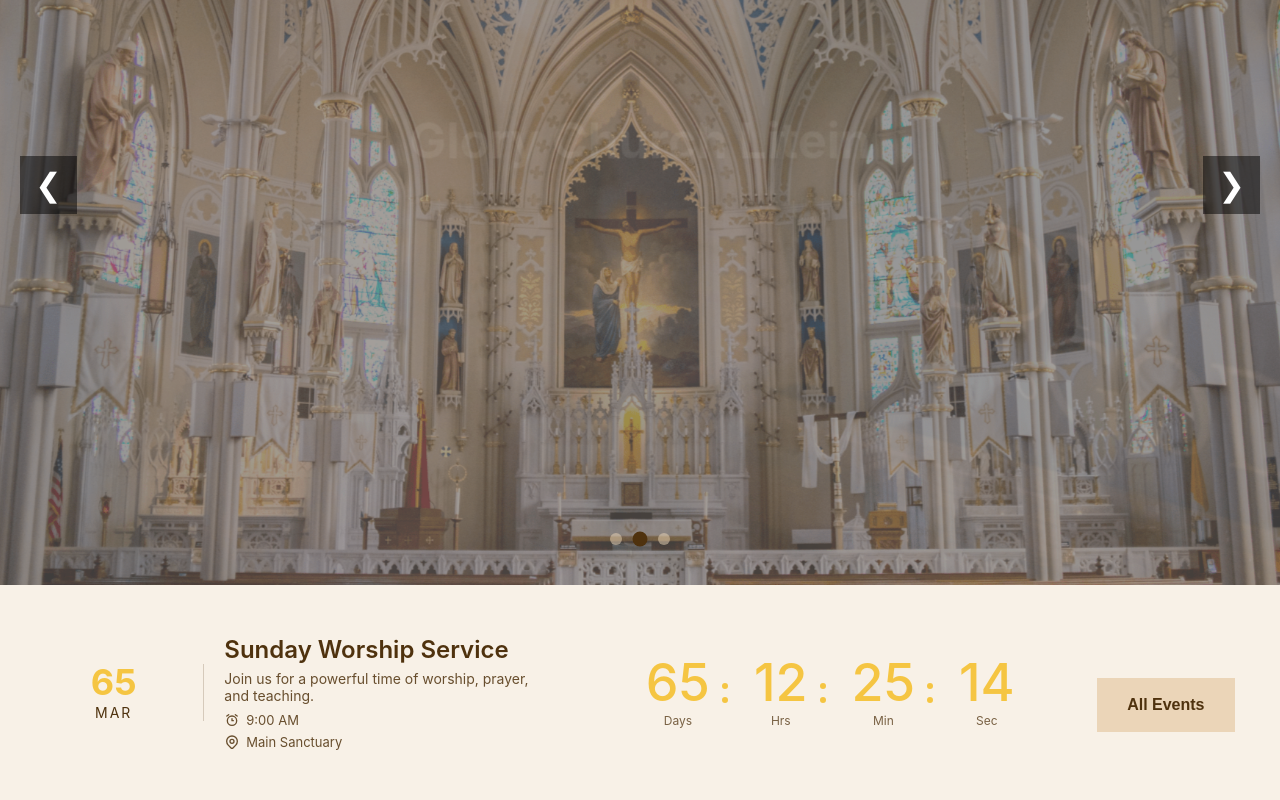
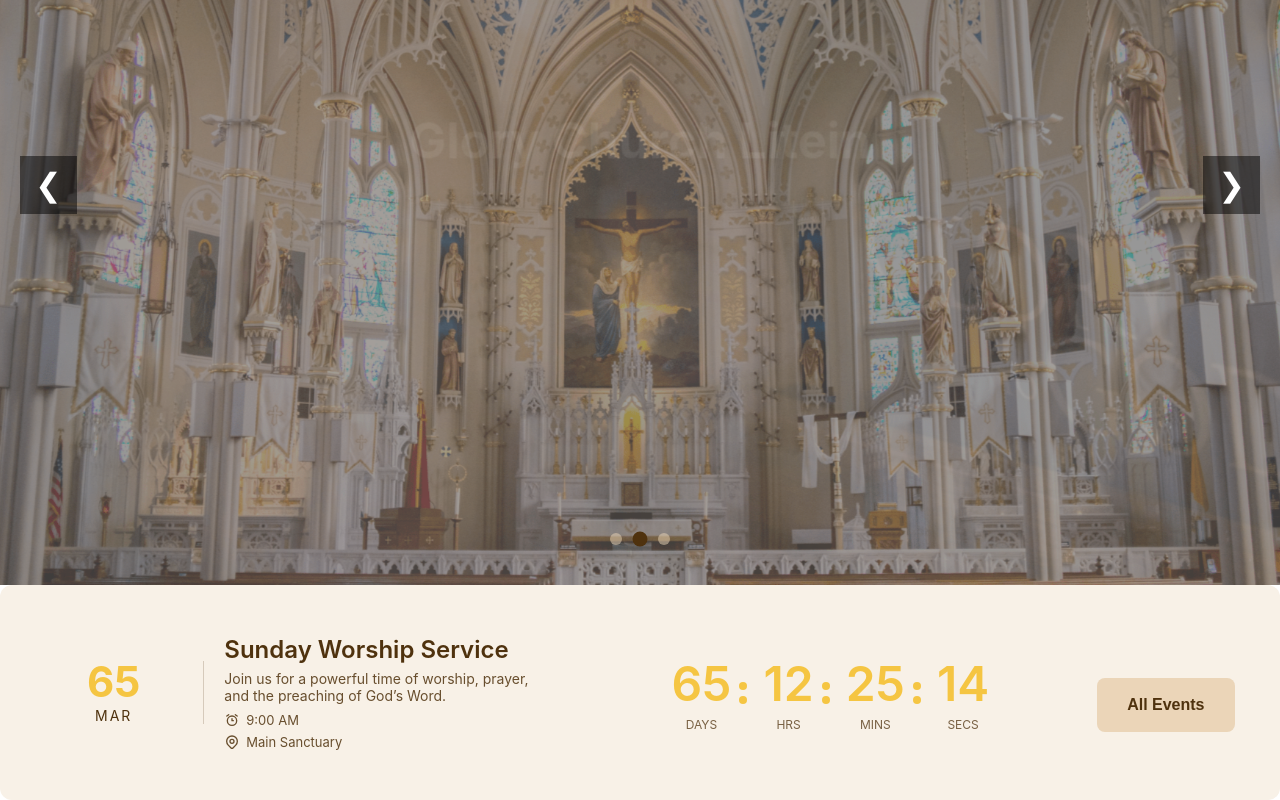
Before and after one commit to collinsMutai/Upendobaptistchurch, a React (Create React App) app in the folder frontend/: page / in a window 1280 px wide. Shown: the part 377-1177 px from the top of the page. Built offline with nearby package versions, Linux system fonts and the light colour scheme.

Commit message:
add redux toolkit for events

```diff
--- a/frontend/package.json
+++ b/frontend/package.json
@@ -3,12 +3,14 @@
   "version": "0.1.0",
   "private": true,
   "dependencies": {
+    "@reduxjs/toolkit": "^2.11.2",
     "@testing-library/dom": "^10.4.1",
     "@testing-library/jest-dom": "^6.9.1",
     "@testing-library/react": "^16.3.1",
     "@testing-library/user-event": "^13.5.0",
     "react": "^19.2.3",
     "react-dom": "^19.2.3",
+    "react-redux": "^9.2.0",
     "react-router-dom": "^7.12.0",
     "react-scripts": "5.0.1",
     "web-vitals": "^2.1.4"
--- a/frontend/src/App.js
+++ b/frontend/src/App.js
@@ -1,4 +1,10 @@
+import { useEffect } from "react";
 import { BrowserRouter as Router, Routes, Route } from "react-router-dom";
+import { useDispatch } from "react-redux";
+import { setEvents } from "./store/eventsSlice";
+
+/* Events Data */
+import eventsData from "./store/data/events";
 
 /* Public Pages */
 import Home from "./pages/Home";
@@ -32,21 +38,27 @@ import ManageSermons from "./pages/Dashboard/ManageSermons";
 import ManageBlog from "./pages/Dashboard/ManageBlog";
 import ManageDonations from "./pages/Dashboard/ManageDonations";
 import Users from "./pages/Dashboard/Users";
+
 import Navbar from "./components/Navbar/Navbar";
-
 import ProtectedRoute from "./router/ProtectedRoute";
 
 export default function App() {
-  // Replace with real auth logic
+  const dispatch = useDispatch();
+
+  // Replace with real auth logic later
   const isAuthenticated = false;
   const isAdmin = false;
 
+  // 🔥 Load events once into Redux
+  useEffect(() => {
+    dispatch(setEvents(eventsData));
+  }, [dispatch]);
+
   return (
     <Router>
-            <Navbar />
+      <Navbar />
 
       <Routes>
-
         {/* Public Routes */}
         <Route path="/" element={<Home />} />
         <Route path="/about" element={<About />} />
@@ -73,11 +85,11 @@ export default function App() {
         <Route path="/volunteer" element={<Volunteer />} />
         <Route path="/contact" element={<Contact />} />
 
-        {/* Auth Routes */}
+        {/* Auth */}
         <Route path="/login" element={<Login />} />
         <Route path="/register" element={<Register />} />
 
-        {/* Admin Routes */}
+        {/* Admin */}
         <Route
           path="/admin"
           element={
@@ -134,7 +146,6 @@ export default function App() {
 
         {/* 404 */}
         <Route path="*" element={<NotFound />} />
-
       </Routes>
     </Router>
   );
--- a/frontend/src/components/ChurchEventsBanner/ChurchEventsBanner.css
+++ b/frontend/src/components/ChurchEventsBanner/ChurchEventsBanner.css
@@ -10,6 +10,7 @@
   color: #4f320e;
   align-items: center;
   width: 100%;
+  border-radius: 12px;
 }
 
 /* ===============================
@@ -30,7 +31,7 @@
 }
 
 .event-day {
-  font-size: 36px;
+  font-size: 42px;
   font-weight: 700;
   color: #f5c542;
   line-height: 1;
@@ -63,18 +64,22 @@
 }
 
 /* ===============================
-   COLUMN 3 – TIMER (CLOCK STYLE)
+   COLUMN 3 – TIMER (MINIMAL STYLE)
 ================================ */
 .timer-col {
   justify-content: center;
 }
 
 .timer-box.clock-style {
-  display: grid;
-  grid-template-columns: auto 20px auto 20px auto 20px auto;
+  display: flex;
   align-items: center;
-  gap: 12px;
-  text-align: center;
+  gap: 16px;
+}
+
+.time-unit-wrapper {
+  display: flex;
+  align-items: center;
+  gap: 8px;
 }
 
 .time-unit {
@@ -84,10 +89,9 @@
 }
 
 .time-unit span {
-  font-size: 52px;
-  font-weight: 500;
+  font-size: 48px;
+  font-weight: 600;
   color: #f5c542;
-  line-height: 1;
 }
 
 .time-unit small {
@@ -96,19 +100,17 @@
   margin-top: 4px;
 }
 
-/* ===============================
-   CLOCK DOTS (STATIC)
-================================ */
+/* Clock dots (static, no animation) */
 .clock-dots {
   display: flex;
   flex-direction: column;
   justify-content: center;
-  gap: 8px;
+  gap: 6px;
 }
 
 .clock-dots span {
-  width: 6px;
-  height: 6px;
+  width: 8px;
+  height: 8px;
   background-color: #f5c542;
   border-radius: 50%;
 }
@@ -128,6 +130,7 @@
   color: #4f320e;
   background-color: #ebd5b8;
   border: none;
+  border-radius: 8px;
   cursor: pointer;
   transition: all 0.3s ease;
 }
@@ -138,6 +141,9 @@
   transform: translateY(-2px);
 }
 
+/* ===============================
+   EVENT META (TIME + LOCATION)
+================================ */
 .event-meta {
   display: flex;
   flex-direction: column;
@@ -164,7 +170,6 @@
    RESPONSIVE DESIGN
 ================================ */
 @media (max-width: 900px) {
-  /* GRID: DATE + PREVIEW INLINE, TIMER & BUTTON BELOW */
   .events-banner {
     grid-template-columns: auto 1fr;
     grid-template-areas:
@@ -195,24 +200,21 @@
     margin: 0;
   }
 
-  /* TIME + LOCATION STACKED */
   .event-meta {
     flex-direction: column;
     gap: 4px;
     align-items: flex-start;
   }
 
-  /* TIMER VISIBLE */
   .timer-col {
     grid-area: timer;
     justify-content: center;
   }
 
   .timer-box.clock-style {
-    grid-template-columns: auto 14px auto 14px auto 14px auto;
+    gap: 10px;
   }
 
-  /* BUTTON VISIBLE */
   .button-col {
     grid-area: button;
     justify-content: center;
--- a/frontend/src/components/ChurchEventsBanner/ChurchEventsBanner.jsx
+++ b/frontend/src/components/ChurchEventsBanner/ChurchEventsBanner.jsx
@@ -1,23 +1,61 @@
 import { useState, useEffect } from "react";
 import { useNavigate } from "react-router-dom";
+import { useSelector } from "react-redux";
 import "./ChurchEventsBanner.css";
 
 const ChurchEventsBanner = () => {
   const navigate = useNavigate();
-  // Countdown Logic
+  const events = useSelector((state) => state.events.list); // Get events from Redux
+
+  const monthMap = {
+    JAN: 0,
+    FEB: 1,
+    MAR: 2,
+    APR: 3,
+    MAY: 4,
+    JUN: 5,
+    JUL: 6,
+    AUG: 7,
+    SEP: 8,
+    OCT: 9,
+    NOV: 10,
+    DEC: 11,
+  };
+
+  // Find next upcoming event
+  const parseEventDate = (event) => {
+    const month = monthMap[event.month.toUpperCase()];
+    const day = parseInt(event.day, 10);
+
+    let [time, modifier] = event.time.split(" ");
+    let [hours, minutes] = time.split(":").map(Number);
+
+    if (modifier === "PM" && hours < 12) hours += 12;
+    if (modifier === "AM" && hours === 12) hours = 0;
+
+    return new Date(2026, month, day, hours, minutes);
+  };
+
+  const nextEvent = events
+    .filter((event) => parseEventDate(event) > new Date())
+    .sort((a, b) => parseEventDate(a) - parseEventDate(b))[0];
+
+  // Countdown logic
   const calculateTimeLeft = () => {
-    const eventDate = new Date("2026-03-24T09:00:00"); // Set your event date here
+    if (!nextEvent) return { days: 0, hours: 0, minutes: 0, seconds: 0 };
+
     const now = new Date();
-    const difference = eventDate - now;
+    const difference = parseEventDate(nextEvent) - now;
 
-    let days = Math.floor(difference / (1000 * 60 * 60 * 24));
-    let hours = Math.floor(
-      (difference % (1000 * 60 * 60 * 24)) / (1000 * 60 * 60),
-    );
-    let minutes = Math.floor((difference % (1000 * 60 * 60)) / (1000 * 60));
-    let seconds = Math.floor((difference % (1000 * 60)) / 1000);
+    if (difference <= 0) return { days: 0, hours: 0, minutes: 0, seconds: 0 };
 
-    return { days, hours, minutes, seconds };
+    const totalSeconds = Math.floor(difference / 1000);
+    return {
+      days: Math.floor(totalSeconds / (24 * 3600)),
+      hours: Math.floor((totalSeconds % (24 * 3600)) / 3600),
+      minutes: Math.floor((totalSeconds % 3600) / 60),
+      seconds: totalSeconds % 60,
+    };
   };
 
   const [timeLeft, setTimeLeft] = useState(calculateTimeLeft());
@@ -27,8 +65,12 @@ const ChurchEventsBanner = () => {
       setTimeLeft(calculateTimeLeft());
     }, 1000);
 
-    return () => clearInterval(timer); // Cleanup on component unmount
-  }, []);
+    return () => clearInterval(timer);
+  }, [nextEvent]);
+
+  if (!nextEvent) return null; // No upcoming events
+
+  const units = ["days", "hours", "minutes", "seconds"];
 
   return (
     <section className="events-banner">
@@ -37,15 +79,13 @@ const ChurchEventsBanner = () => {
         <span className="event-day">
           {timeLeft.days < 10 ? `0${timeLeft.days}` : timeLeft.days}
         </span>
-        <span className="event-month">MAR</span>
+        <span className="event-month">{nextEvent.month}</span>
       </div>
 
       {/* Column 2 – Event Preview */}
       <div className="event-col preview-col">
-        <h3>Sunday Worship Service</h3>
-        <p>Join us for a powerful time of worship, prayer, and teaching.</p>
-        {/* Start Time & Location */}
-        {/* Start Time & Location */}
+        <h3>{nextEvent.title}</h3>
+        <p>{nextEvent.description}</p>
         <div className="event-meta">
           <span className="event-time">
             <svg
@@ -66,7 +106,7 @@ const ChurchEventsBanner = () => {
               <path d="M7 4l-2.75 2" />
               <path d="M17 4l2.75 2" />
             </svg>
-            <span>9:00 AM</span>
+            <span>{nextEvent.time}</span>
           </span>
 
           <span className="event-location">
@@ -86,60 +126,39 @@ const ChurchEventsBanner = () => {
               <path d="M9 11a3 3 0 1 0 6 0a3 3 0 0 0 -6 0" />
               <path d="M17.657 16.657l-4.243 4.243a2 2 0 0 1 -2.827 0l-4.244 -4.243a8 8 0 1 1 11.314 0" />
             </svg>
-            <span>Main Sanctuary</span>
+            <span>{nextEvent.location}</span>
           </span>
         </div>
       </div>
 
-      {/* Column 3 – Timer (Clock Style) */}
+      {/* Column 3 – Timer with redesigned clock */}
       <div className="event-col timer-col">
         <div className="timer-box clock-style">
+          {units.map((unit, index) => (
+            <div key={unit} className="time-unit-wrapper">
               <div className="time-unit">
                 <span>
-              {timeLeft.days < 10 ? `0${timeLeft.days}` : timeLeft.days}
+                  {timeLeft[unit] < 10 ? `0${timeLeft[unit]}` : timeLeft[unit]}
                 </span>
-            <small>Days</small>
+                <small>
+                  {unit === "days"
+                    ? "DAYS"
+                    : unit === "hours"
+                      ? "HRS"
+                      : unit === "minutes"
+                        ? "MINS"
+                        : "SECS"}
+                </small>
               </div>
-
+              {/* Remove clock dots if you want, but keeping for now */}
+              {index < units.length - 1 && (
                 <div className="clock-dots">
                   <span></span>
                   <span></span>
                 </div>
-
-          <div className="time-unit">
-            <span>
-              {timeLeft.hours < 10 ? `0${timeLeft.hours}` : timeLeft.hours}
-            </span>
-            <small>Hrs</small>
+              )}
             </div>
-
-          <div className="clock-dots">
-            <span></span>
-            <span></span>
-          </div>
-
-          <div className="time-unit">
-            <span>
-              {timeLeft.minutes < 10
-                ? `0${timeLeft.minutes}`
-                : timeLeft.minutes}
-            </span>
-            <small>Min</small>
-          </div>
-
-          <div className="clock-dots">
-            <span></span>
-            <span></span>
-          </div>
-
-          <div className="time-unit">
-            <span>
-              {timeLeft.seconds < 10
-                ? `0${timeLeft.seconds}`
-                : timeLeft.seconds}
-            </span>
-            <small>Sec</small>
-          </div>
+          ))}
         </div>
       </div>
 
--- a/frontend/src/components/Events/Events.jsx
+++ b/frontend/src/components/Events/Events.jsx
@@ -1,119 +1,10 @@
 import React from "react";
+import { useSelector } from "react-redux";
 import "./Events.css";
-import event_one_img from "../../images/event1.webp";
-import event_two_img from "../../images/event2.webp";
-import event_three_img from "../../images/event3.webp";
-import event_four_img from "../../images/event4.webp";
-import event_five_img from "../../images/event5.webp";
-import event_six_img from "../../images/event6.webp";
-import event_seven_img from "../../images/event7.webp";
-import event_eight_img from "../../images/event8.webp";
-import event_nine_img from "../../images/event9.webp";
-
-const events = [
-  {
-    id: 1,
-    day: "24",
-    month: "MAR",
-    title: "Sunday Worship Service",
-    description:
-      "Join us for a powerful time of worship, prayer, and the preaching of God’s Word.",
-    time: "9:00 AM",
-    location: "Main Sanctuary",
-    image: event_one_img,
-  },
-  {
-    id: 2,
-    day: "27",
-    month: "MAR",
-    title: "Midweek Bible Study",
-    description:
-      "A deep dive into Scripture with teaching and group discussion.",
-    time: "6:30 PM",
-    location: "Fellowship Hall",
-    image: event_two_img,
-  },
-  {
-    id: 3,
-    day: "02",
-    month: "APR",
-    title: "Community Prayer Night",
-    description:
-      "An evening dedicated to prayer, worship, and seeking God together.",
-    time: "7:00 PM",
-    location: "Prayer Chapel",
-    image: event_three_img,
-  },
-  {
-    id: 4,
-    day: "20",
-    month: "APR",
-    title: "Easter Resurrection Service",
-    description:
-      "Celebrate the resurrection of Jesus Christ with worship and a special message.",
-    time: "8:00 AM",
-    location: "Main Sanctuary",
-    image: event_four_img,
-  },
-  {
-    id: 5,
-    day: "04",
-    month: "MAY",
-    title: "Baptism Sunday",
-    description: "Public profession of faith through believer’s baptism.",
-    time: "11:00 AM",
-    location: "Baptistry",
-    image: event_five_img,
-  },
-  {
-    id: 6,
-    day: "10",
-    month: "MAY",
-    title: "Youth Fellowship Night",
-    description:
-      "Fun, fellowship, worship, and Bible teaching for youth and young adults.",
-    time: "6:00 PM",
-    location: "Youth Hall",
-    image: event_six_img,
-  },
-  {
-    id: 7,
-    day: "18",
-    month: "MAY",
-    title: "Church Revival Week",
-    description:
-      "A week of spiritual renewal with guest speakers and worship.",
-    time: "7:00 PM",
-    location: "Main Sanctuary",
-    image: event_seven_img,
-  },
-  {
-    id: 8,
-    day: "25",
-    month: "DEC",
-    title: "Christmas Celebration Service",
-    description:
-      "Celebrate the birth of Jesus Christ with worship, music, and fellowship.",
-    time: "10:00 AM",
-    location: "Main Sanctuary",
-    image: event_eight_img,
-  },
-  {
-    id: 9,
-    day: "12",
-    month: "JAN",
-    title: "Church Anniversary Service",
-    description:
-      "Giving thanks to God for years of ministry and faithfulness.",
-    time: "9:00 AM",
-    location: "Main Sanctuary",
-    image: event_nine_img,
-  },
-];
-
-
 
 const Events = () => {
+  const events = useSelector((state) => state.events.list);
+
   return (
     <section className="events-page">
       <h2 className="events-title">Upcoming Events</h2>
--- a/frontend/src/index.js
+++ b/frontend/src/index.js
@@ -1,17 +1,21 @@
-import React from 'react';
-import ReactDOM from 'react-dom/client';
-import './index.css';
-import App from './App';
-import reportWebVitals from './reportWebVitals';
+import React from "react";
+import ReactDOM from "react-dom/client";
+import { Provider } from "react-redux";
 
-const root = ReactDOM.createRoot(document.getElementById('root'));
+import "./index.css";
+import App from "./App";
+import reportWebVitals from "./reportWebVitals";
+import { store } from "./store";
+
+const root = ReactDOM.createRoot(document.getElementById("root"));
+
 root.render(
   <React.StrictMode>
-    <App />
+    <Provider store={store}>
+      <App />
+    </Provider>
   </React.StrictMode>
 );
 
-// If you want to start measuring performance in your app, pass a function
-// to log results (for example: reportWebVitals(console.log))
-// or send to an analytics endpoint. Learn more: https://bit.ly/CRA-vitals
+// Performance measuring
 reportWebVitals();
--- /dev/null
+++ b/frontend/src/store/data/events.js
@@ -0,0 +1,109 @@
+import event_one_img from "../../images/event1.webp";
+import event_two_img from "../../images/event2.webp";
+import event_three_img from "../../images/event3.webp";
+import event_four_img from "../../images/event4.webp";
+import event_five_img from "../../images/event5.webp";
+import event_six_img from "../../images/event6.webp";
+import event_seven_img from "../../images/event7.webp";
+import event_eight_img from "../../images/event8.webp";
+import event_nine_img from "../../images/event9.webp";
+const events = [
+  {
+    id: 1,
+    day: "24",
+    month: "MAR",
+    title: "Sunday Worship Service",
+    description:
+      "Join us for a powerful time of worship, prayer, and the preaching of God’s Word.",
+    time: "9:00 AM",
+    location: "Main Sanctuary",
+    image: event_one_img,
+  },
+  {
+    id: 2,
+    day: "27",
+    month: "MAR",
+    title: "Midweek Bible Study",
+    description:
+      "A deep dive into Scripture with teaching and group discussion.",
+    time: "6:30 PM",
+    location: "Fellowship Hall",
+    image: event_two_img,
+  },
+  {
+    id: 3,
+    day: "02",
+    month: "APR",
+    title: "Community Prayer Night",
+    description:
+      "An evening dedicated to prayer, worship, and seeking God together.",
+    time: "7:00 PM",
+    location: "Prayer Chapel",
+    image: event_three_img,
+  },
+  {
+    id: 4,
+    day: "20",
+    month: "APR",
+    title: "Easter Resurrection Service",
+    description:
+      "Celebrate the resurrection of Jesus Christ with worship and a special message.",
+    time: "8:00 AM",
+    location: "Main Sanctuary",
+    image: event_four_img,
+  },
+  {
+    id: 5,
+    day: "04",
+    month: "MAY",
+    title: "Baptism Sunday",
+    description: "Public profession of faith through believer’s baptism.",
+    time: "11:00 AM",
+    location: "Baptistry",
+    image: event_five_img,
+  },
+  {
+    id: 6,
+    day: "10",
+    month: "MAY",
+    title: "Youth Fellowship Night",
+    description:
+      "Fun, fellowship, worship, and Bible teaching for youth and young adults.",
+    time: "6:00 PM",
+    location: "Youth Hall",
+    image: event_six_img,
+  },
+  {
+    id: 7,
+    day: "18",
+    month: "MAY",
+    title: "Church Revival Week",
+    description: "A week of spiritual renewal with guest speakers and worship.",
+    time: "7:00 PM",
+    location: "Main Sanctuary",
+    image: event_seven_img,
+  },
+  {
+    id: 8,
+    day: "25",
+    month: "DEC",
+    title: "Christmas Celebration Service",
+    description:
+      "Celebrate the birth of Jesus Christ with worship, music, and fellowship.",
+    time: "10:00 AM",
+    location: "Main Sanctuary",
+    image: event_eight_img,
+  },
+  {
+    id: 9,
+    day: "12",
+    month: "JAN",
+    title: "Church Anniversary Service",
+    description: "Giving thanks to God for years of ministry and faithfulness.",
+    time: "9:00 AM",
+    location: "Main Sanctuary",
+    image: event_nine_img,
+  },
+];
+
+export default events;
--- /dev/null
+++ b/frontend/src/store/eventsSlice.js
@@ -0,0 +1,29 @@
+import { createSlice } from "@reduxjs/toolkit";
+
+// Initial state
+const initialState = {
+  list: [],
+};
+
+const eventsSlice = createSlice({
+  name: "events",
+  initialState,
+  reducers: {
+    setEvents: (state, action) => {
+      state.list = action.payload;
+    },
+    addEvent: (state, action) => {
+      state.list.push(action.payload);
+    },
+    updateEvent: (state, action) => {
+      const index = state.list.findIndex(e => e.id === action.payload.id);
+      if (index !== -1) state.list[index] = action.payload;
+    },
+    removeEvent: (state, action) => {
+      state.list = state.list.filter(e => e.id !== action.payload);
+    },
+  },
+});
+
+export const { setEvents, addEvent, updateEvent, removeEvent } = eventsSlice.actions;
+export default eventsSlice.reducer;
--- /dev/null
+++ b/frontend/src/store/index.js
@@ -0,0 +1,8 @@
+import { configureStore } from "@reduxjs/toolkit";
+import eventsReducer from "./eventsSlice";
+
+export const store = configureStore({
+  reducer: {
+    events: eventsReducer,
+  },
+});
```
Also changed, not shown: frontend/src/store/selectors.js (added, +10 -0 lines), 2 other files (tests, documents, lock files or other folders). Lines whose indentation alone changed are shown as unchanged.
